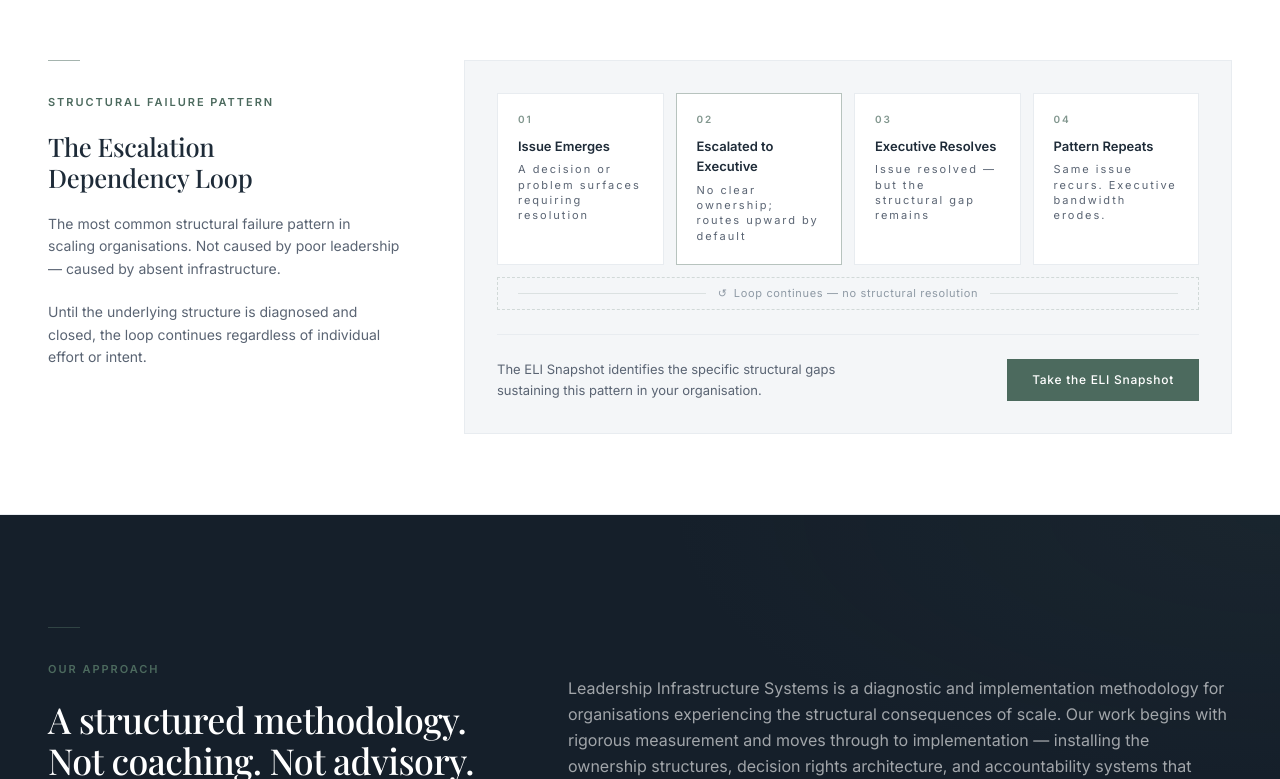
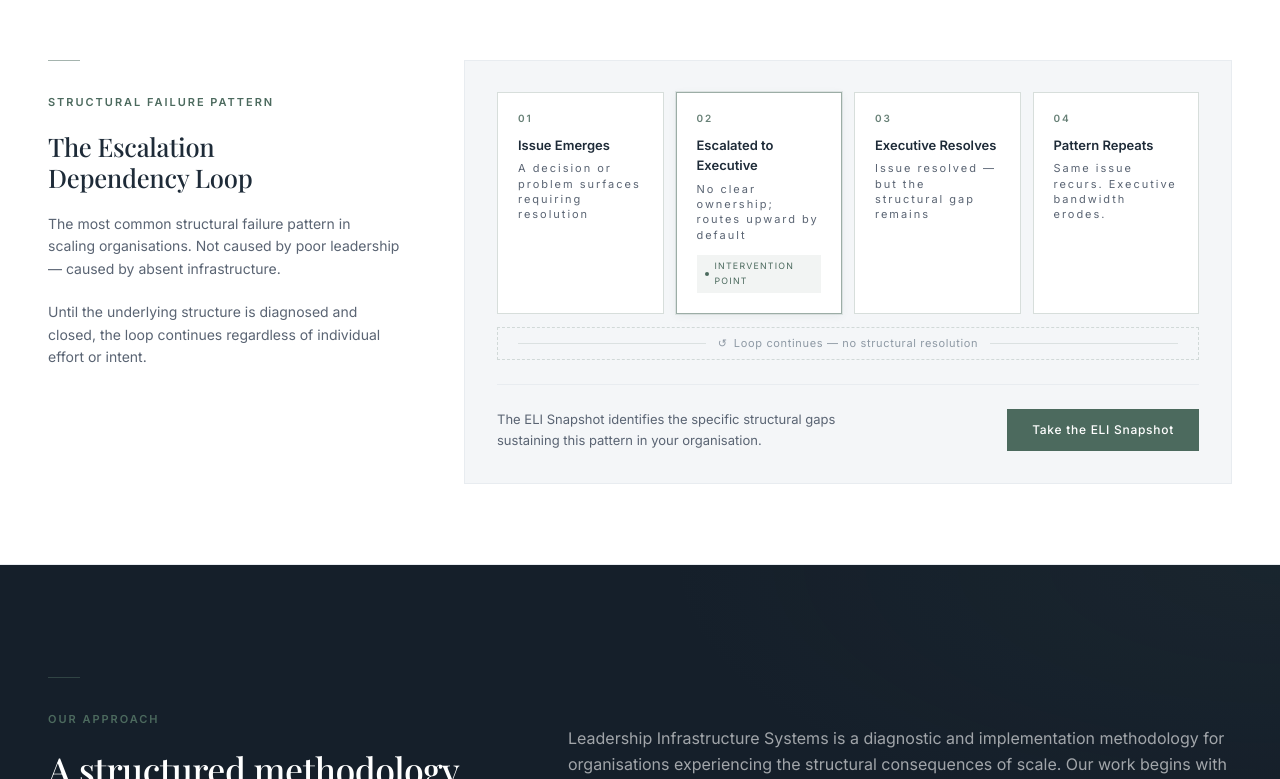
Before and after one commit to CallumRH190/lis-website, a Next.js app in the folder lis-website/: page / in a window 1280 px wide. Shown: the part 1885-2664 px from the top of the page. Built offline with nearby package versions, Linux system fonts and the light colour scheme; a web font is replaced by a local one.

Commit message:
Update page.tsx

```diff
--- a/lis-website/app/page.tsx
+++ b/lis-website/app/page.tsx
@@ -4,6 +4,7 @@ import Image from 'next/image'
 import CTASection from '@/components/CTASection'
 import MethodologyStack from '@/components/MethodologyStack'
 import SectionRule from '@/components/SectionRule'
+import EscalationLoop from '@/components/EscalationLoop'
 
 export const metadata: Metadata = {
   title: 'Leadership Infrastructure for Scaling Organisations',
@@ -47,15 +48,6 @@ const maturityStages = [
   { stage: '04', label: 'Distributed Ownership',   numOpacity: 0.75 },
   { stage: '05', label: 'Autonomous Organisation', numOpacity: 1    },
 ] as const
-
-// Typed so TypeScript catches missing `highlight` values
-type LoopStep = { n: string; title: string; sub: string; highlight?: boolean }
-const loopSteps: LoopStep[] = [
-  { n: '01', title: 'Issue Emerges',          sub: 'A decision or problem surfaces requiring resolution' },
-  { n: '02', title: 'Escalated to Executive', sub: 'No clear ownership; routes upward by default', highlight: true },
-  { n: '03', title: 'Executive Resolves',     sub: 'Issue resolved — but the structural gap remains' },
-  { n: '04', title: 'Pattern Repeats',        sub: 'Same issue recurs. Executive bandwidth erodes.' },
-]
 
 const heroStack = [
   { id: 'ELI',  name: 'Executive Leverage Index',     color: '#4C6A5E' },
@@ -228,76 +220,7 @@ export default function HomePage() {
       {/* ══════════════════════════════════════════════════
           ESCALATION LOOP
       ══════════════════════════════════════════════════ */}
-      <section className="bg-white section-py-sm border-y border-surface-muted">
-        <div className="section-inner">
-          <div className="grid grid-cols-1 lg:grid-cols-12 gap-12 lg:gap-16 items-start">
-
-            <div className="lg:col-span-4">
-              <SectionRule />
-              <p className="eyebrow mb-5">Structural Failure Pattern</p>
-              <h2 className="font-display font-medium text-navy text-display-sm text-balance mb-5">
-                The Escalation Dependency Loop
-              </h2>
-              <p className="font-body text-body-sm text-ink-soft leading-relaxed mb-5">
-                The most common structural failure pattern in scaling organisations. Not caused by poor leadership — caused by absent infrastructure.
-              </p>
-              <p className="font-body text-body-sm text-ink-soft leading-relaxed">
-                Until the underlying structure is diagnosed and closed, the loop continues regardless of individual effort or intent.
-              </p>
-            </div>
-
-            <div className="lg:col-span-8">
-              <div className="bg-surface border border-surface-muted p-6 sm:p-8">
-
-                {/* Ordered list — conveys sequence to screen readers */}
-                <ol
-                  className="grid grid-cols-2 lg:grid-cols-4 gap-3"
-                  aria-label="Escalation dependency loop steps"
-                >
-                  {loopSteps.map((step) => (
-                    <li
-                      key={step.n}
-                      className={`border p-5 bg-white ${
-                        step.highlight ? 'border-eli/40' : 'border-surface-muted'
-                      }`}
-                    >
-                      <span
-                        className="font-body font-semibold text-eli/70 block mb-3 text-label-sm tracking-[0.18em]"
-                        aria-hidden="true"
-                      >
-                        {step.n}
-                      </span>
-                      <p className="font-body font-semibold text-navy text-body-xs mb-1.5">{step.title}</p>
-                      <p className="font-body text-ink-soft text-label leading-snug">{step.sub}</p>
-                    </li>
-                  ))}
-                </ol>
-
-                {/* Return-arc indicator */}
-                <div
-                  className="mt-3 border border-dashed border-eli/20 px-5 py-2.5 flex items-center gap-3"
-                  aria-label="The loop repeats without structural resolution"
-                >
-                  <div className="flex-1 h-px bg-eli/15" aria-hidden="true" />
-                  <p className="font-body text-ink-faint shrink-0 text-label tracking-[0.06em]">
-                    ↺&ensp;Loop continues — no structural resolution
-                  </p>
-                  <div className="flex-1 h-px bg-eli/15" aria-hidden="true" />
-                </div>
-
-                <div className="mt-6 pt-6 border-t border-surface-muted flex items-center justify-between gap-6 flex-wrap">
-                  <p className="font-body text-ink-soft leading-relaxed max-w-sm text-body-xs">
-                    The ELI Snapshot identifies the specific structural gaps sustaining this pattern in your organisation.
-                  </p>
-                  <Link href="/eli-snapshot" className="btn-eli px-6 py-2.5 shrink-0 text-[0.75rem]">
-                    Take the ELI Snapshot
-                  </Link>
-                </div>
-              </div>
-            </div>
-          </div>
-        </div>
-      </section>
+      <EscalationLoop />
 
       {/* ══════════════════════════════════════════════════
           AUTHORITY
```
